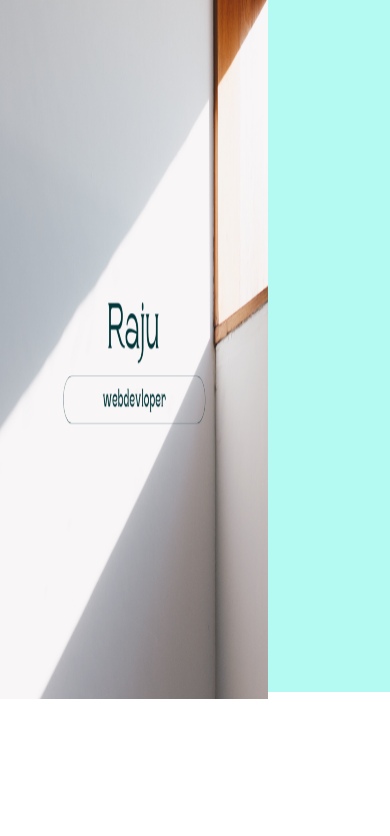
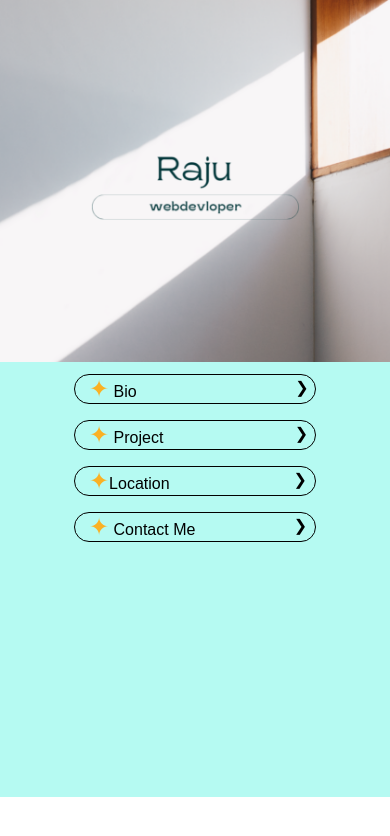
Before and after one commit to Raju-sen005/Raju, a plain HTML site: page index.html in a window 390 px wide. Drawn offline with Linux system fonts and the light colour scheme.

Commit message:
Update index.html

```diff
--- a/index.html
+++ b/index.html
@@ -4,10 +4,50 @@
 <head>
     <meta charset="UTF-8">
     <meta name="viewport" content="width=device-width, initial-scale=1.0">
-    <title>Raju-</title>
+    <title>Raju -</title>
     <link rel="stylesheet" href="index.css">
+</head>
+<style>
+    @media (max-width:426px) {
+        #side ul {
+            display: block;
+            padding: 15px;
+            margin: auto;
+            height: 408px;
+        }
 
-</head>
+        #side li {
+            list-style: none;
+            margin-bottom: 1pc;
+            border: 1px solid;
+            padding: 0.0 .9pc;
+            border-radius: 1pc;
+            width: 212px;
+        }
+
+        .container {
+            display: flex;
+            margin: 0px;
+            width: 100%;
+            padding: 0px !important;
+        }
+
+        body {
+            margin: 0px;
+            padding: 0px;
+            display: block;
+            position: fixed;
+            box-sizing: border-box;
+        }
+
+        .contain {
+            display: flex;
+            width: 100%;
+            justify-content: space-around;
+            background-color: #86f7ea9c;
+        }
+    }
+</style>
 
 <body>
     <div class="container">
@@ -20,7 +60,7 @@
         <div id="side">
             <ul>
                 <li>
-                    <a href="#"><span class="star">&#10022</span> Bio <span class="arow">&#10095</span> </a>
+                    <a href="Bio.html"><span class="star">&#10022</span> Bio <span class="arow">&#10095</span> </a>
                 </li>
                 <li>
                     <a href="#"><span class="star">&#10022</span> Project <span class="arow-2">&#10095</span></a>
```
